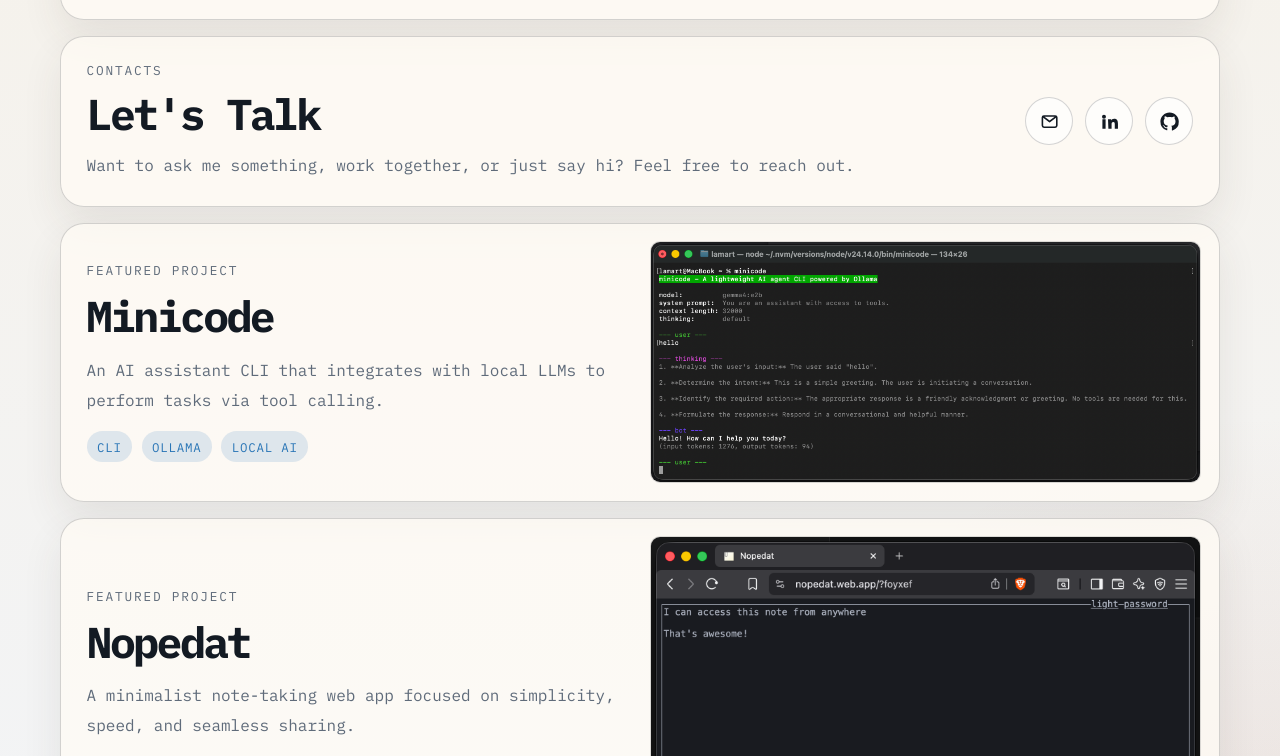
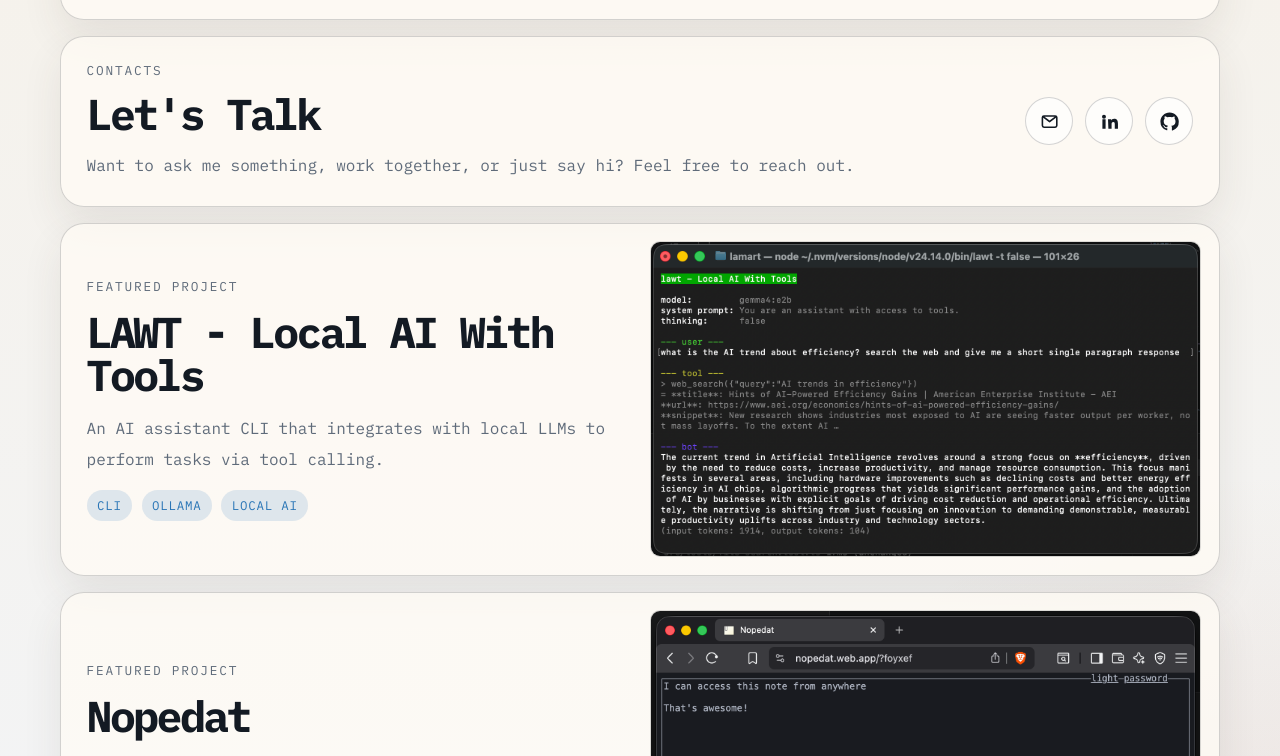
Before and after one commit to lamartinecabral/lamartinecabral.github.io, a plain HTML site: page docs/index.html in a window 1280 px wide. Shown: the part 568-1324 px from the top of the page. Drawn offline with Linux system fonts and the light colour scheme.

Commit message:
refactor: update project details and image for LAWT

```diff
--- a/docs/index.html
+++ b/docs/index.html
@@ -487,12 +487,12 @@
         <article class="card">
           <div>
             <span class="card__label">Featured project</span>
-            <h3>Minicode</h3>
+            <h3>LAWT - Local AI With Tools</h3>
             <p>
               An AI assistant CLI that integrates with local LLMs to perform
               tasks via tool calling.
             </p>
-            <div class="project__tags" aria-label="Minicode themes">
+            <div class="project__tags" aria-label="LAWT themes">
               <span>CLI</span>
               <span>Ollama</span>
               <span>Local AI</span>
@@ -500,14 +500,14 @@
           </div>
           <div class="project__image">
             <a
-              href="https://github.com/lamartinecabral/minicode-public"
+              href="https://github.com/lamartinecabral/lawt-public"
               target="_blank"
               rel="noreferrer"
-              aria-label="Visit Minicode GitHub repository"
+              aria-label="Visit LAWT GitHub repository"
             >
               <img
-                src="assets/minicode.png"
-                alt="Minicode terminal interface screenshot"
+                src="assets/lawt.png"
+                alt="LAWT terminal interface screenshot"
               />
             </a>
           </div>
```
Also changed, not shown: docs/assets/lawt.png (added).
